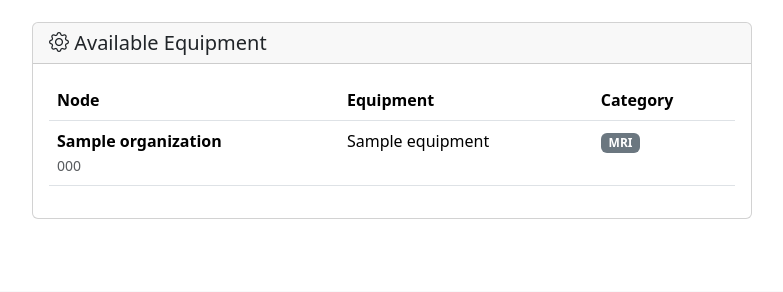
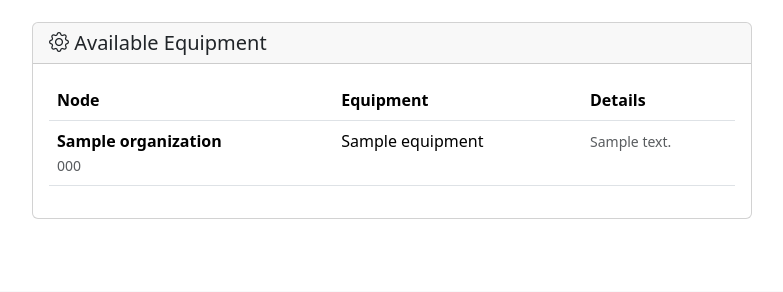
Before and after one commit to Rtasseff/ReDIB-Portal, a Django app: page /calls/1/ in a window 1280 px wide. Shown: the part 718-1010 px from the top of the page, without its empty margins (62-845 px from the left). Run offline with Django 5.2, Linux system fonts and the light colour scheme; tables that the repository leaves empty hold one stand-in row (values such as "Sample post"); parts of the project's set-up code (start-up, migrations or seed data) failed here and were passed over; some libraries are stand-ins or nearby versions.

Commit message:
Profile redirects to dashboard on save, preserve guideline linebreaks, show equipment details
- Profile save redirects to dashboard instead of back to the profile page
- Guidelines text now preserves newlines via linebreaksbr filter
- Public call detail: replace Category column with Details showing
  equipment description with show more/less toggle

Co-Authored-By: Claude Opus 4.6 (1M context) <noreply@anthropic.com>

```diff
--- a/core/views.py
+++ b/core/views.py
@@ -132,7 +132,7 @@ def profile(request):
             form.save()
             form.save_evaluator_areas()
             messages.success(request, 'Profile updated successfully.')
-            return redirect('core:profile')
+            return redirect('core:dashboard')
     else:
         form = ProfileForm(instance=user)
 
--- a/templates/calls/detail.html
+++ b/templates/calls/detail.html
@@ -216,7 +216,7 @@
         <h5 class="mb-0"><i class="bi bi-file-text"></i> Guidelines</h5>
     </div>
     <div class="card-body">
-        {{ call.guidelines|safe }}
+        {{ call.guidelines|linebreaksbr }}
     </div>
 </div>
 {% endif %}
--- a/templates/calls/public_detail.html
+++ b/templates/calls/public_detail.html
@@ -73,7 +73,7 @@
                     <h5 class="mb-0"><i class="bi bi-file-text"></i> Application Guidelines</h5>
                 </div>
                 <div class="card-body">
-                    {{ call.guidelines|safe }}
+                    {{ call.guidelines|linebreaksbr }}
                 </div>
             </div>
             {% endif %}
@@ -90,7 +90,7 @@
                                 <tr>
                                     <th>Node</th>
                                     <th>Equipment</th>
-                                    <th>Category</th>
+                                    <th>Details</th>
                                 </tr>
                             </thead>
                             <tbody>
@@ -101,7 +101,16 @@
                                         <small class="text-muted">{{ alloc.equipment.node.code }}</small>
                                     </td>
                                     <td>{{ alloc.equipment.name }}</td>
-                                    <td><span class="badge bg-secondary">{{ alloc.equipment.get_category_display }}</span></td>
+                                    <td>
+                                        {% if alloc.equipment.description|wordcount > 15 %}
+                                        <small class="text-muted" x-data="{ expanded: false }">
+                                            <span x-show="!expanded">{{ alloc.equipment.description|truncatewords:15 }} <a href="#" class="text-decoration-none" @click.prevent="expanded = true">show&nbsp;more</a></span>
+                                            <span x-show="expanded" x-cloak>{{ alloc.equipment.description|linebreaksbr }} <a href="#" class="text-decoration-none" @click.prevent="expanded = false">show&nbsp;less</a></span>
+                                        </small>
+                                        {% else %}
+                                        <small class="text-muted">{{ alloc.equipment.description }}</small>
+                                        {% endif %}
+                                    </td>
                                 </tr>
                                 {% endfor %}
                             </tbody>
```
